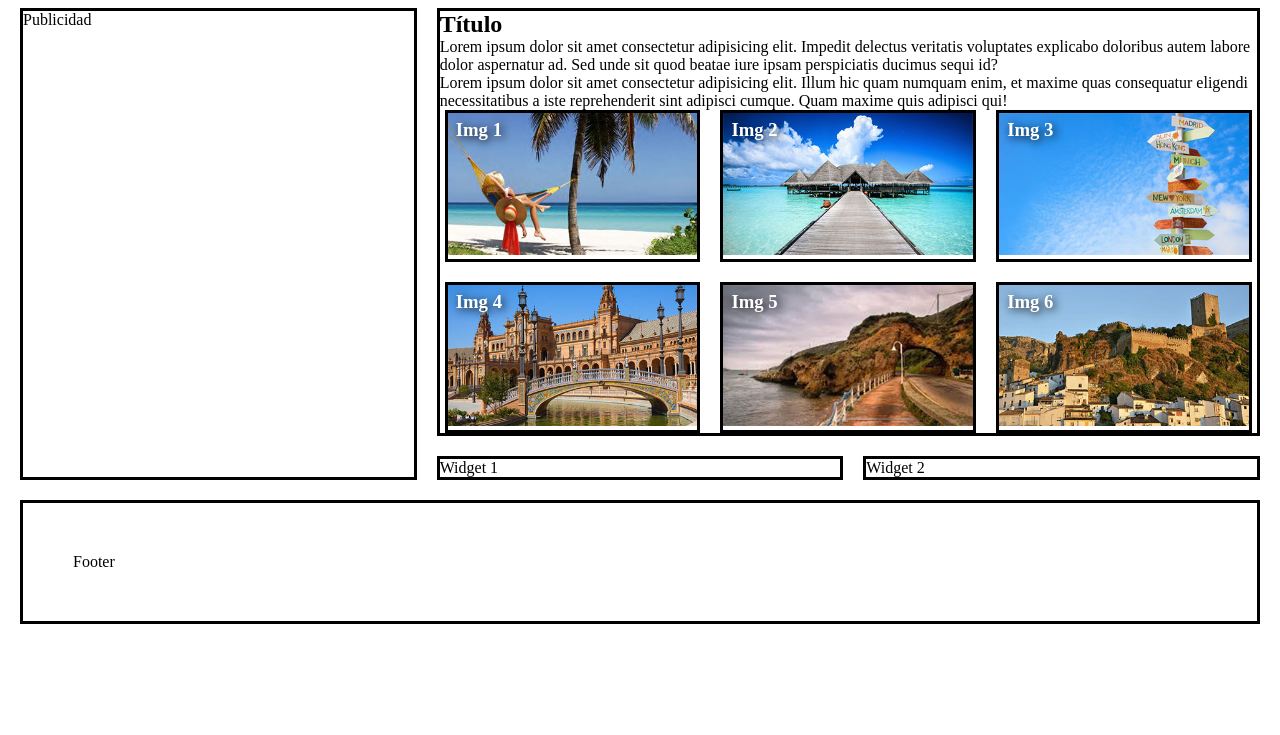
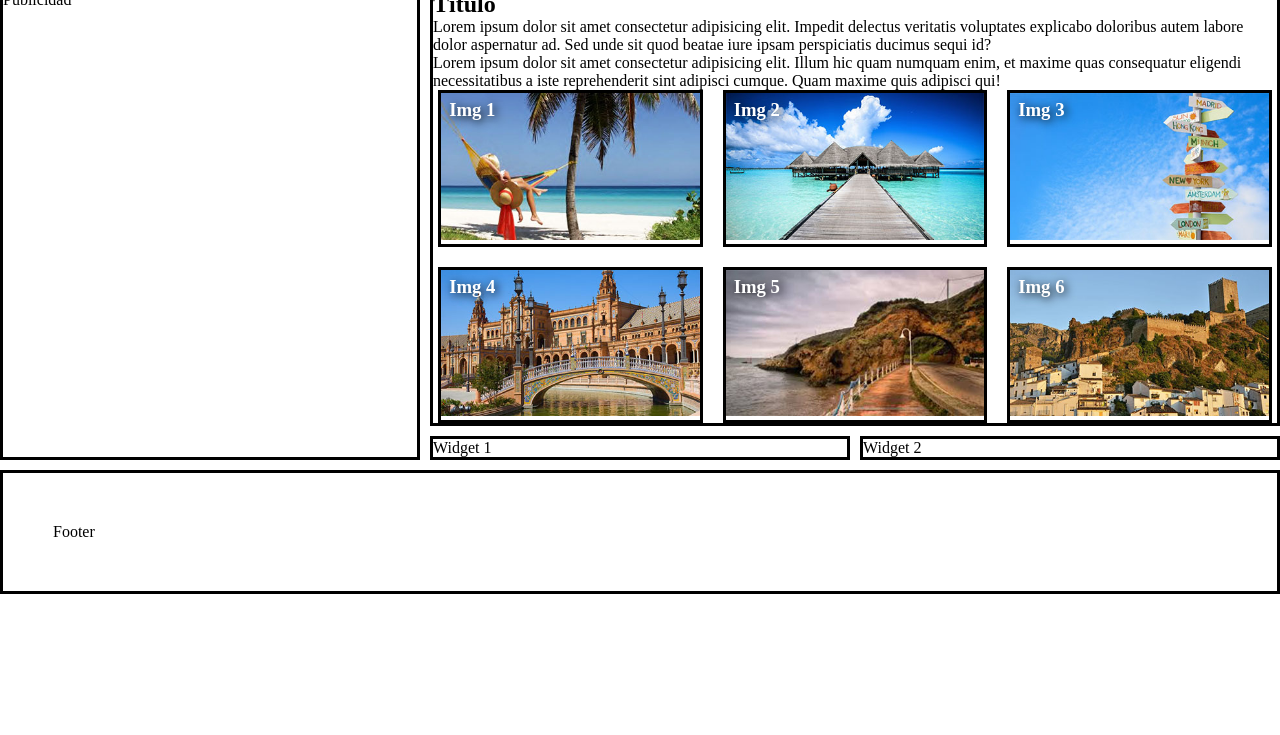
Before and after one commit to ggmj92/practica-grid, a plain HTML site: page index.html in a window 1280 px wide. Shown: the part 65-800 px from the top of the page. Drawn offline with Linux system fonts and the light colour scheme.

Commit message:
margin to gap

```diff
--- a/css/main.css
+++ b/css/main.css
@@ -4,51 +4,52 @@
 }
 
 img {
-    width: 100%
+    width: 100%;
 }
 
 .body {
-    font-size: 100%
+    font-size: 2em;
+
 }
 
 .grid-item1 {
     grid-area: header;
     border-style: solid;
-    margin: 10px 20px 10px 20px;
+    /* margin: 10px 20px 10px 20px; */
 }
 
 .grid-item2 {
     grid-area: main;
     border-style: solid;
-    margin: 10px 20px 10px 10px;
+    /* margin: 10px 20px 10px 10px; */
 }
 
 .grid-item3 {
     grid-area: widget1;
     border-style: solid;
-    margin: 10px 10px 10px 10px;
+    /* margin: 10px 10px 10px 10px; */
 }
 
 .grid-item4 {
     grid-area: widget2;
     border-style: solid;
-    margin: 10px 20px 10px 10px;
+    /* margin: 10px 20px 10px 10px; */
 }
 
 .grid-item5 {
     grid-area: publicidad;
     border-style: solid;
-    margin: 10px 10px 10px 20px;
+    /* margin: 10px 10px 10px 20px; */
 }
 
 .grid-item6 {
     grid-area: footer;
     border-style: solid;
-    margin: 10px 20px 10px 20px;
+    /* margin: 10px 20px 10px 20px; */
     padding: 50px;
 }
 
-/* .gridContainer {
+.gridContainer {
     width: 100%;
     display: grid;
     grid-template-columns: 1fr 1fr 1fr;
@@ -58,7 +59,8 @@ img {
         "publicidad main main"
         "publicidad widget1 widget2"
         "footer footer footer";
-} */
+    gap: 10px;
+}
 
 .flexContainer {
     display: flex;
@@ -84,7 +86,7 @@ img {
 
 @media screen and (min-width: 768px) {
     .flexContainer>* {
-        width: calc(100% - 20px);
+        width: calc(80% - 20px);
         flex-direction: column;
     }
 
```
Also changed, not shown: 1 other file.
